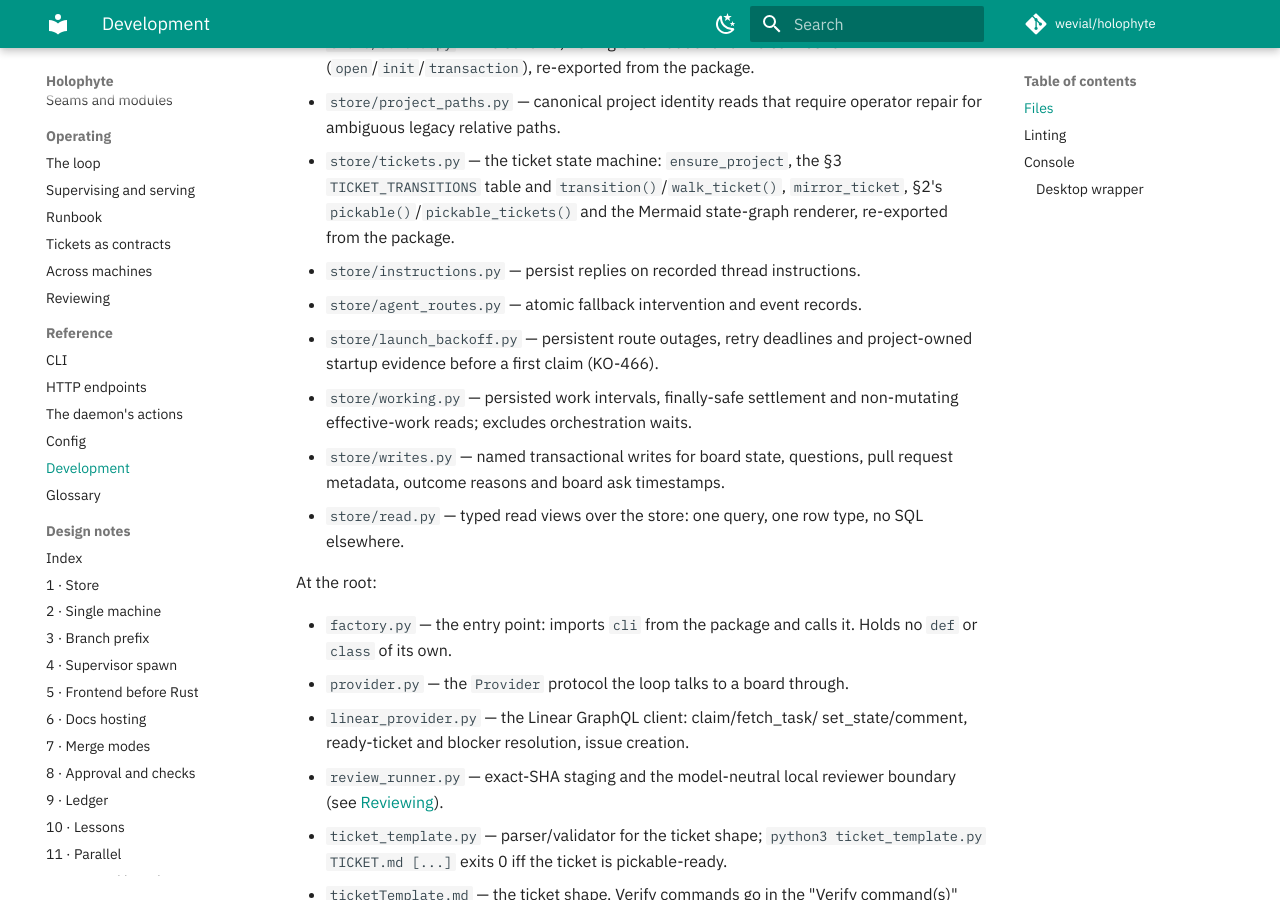
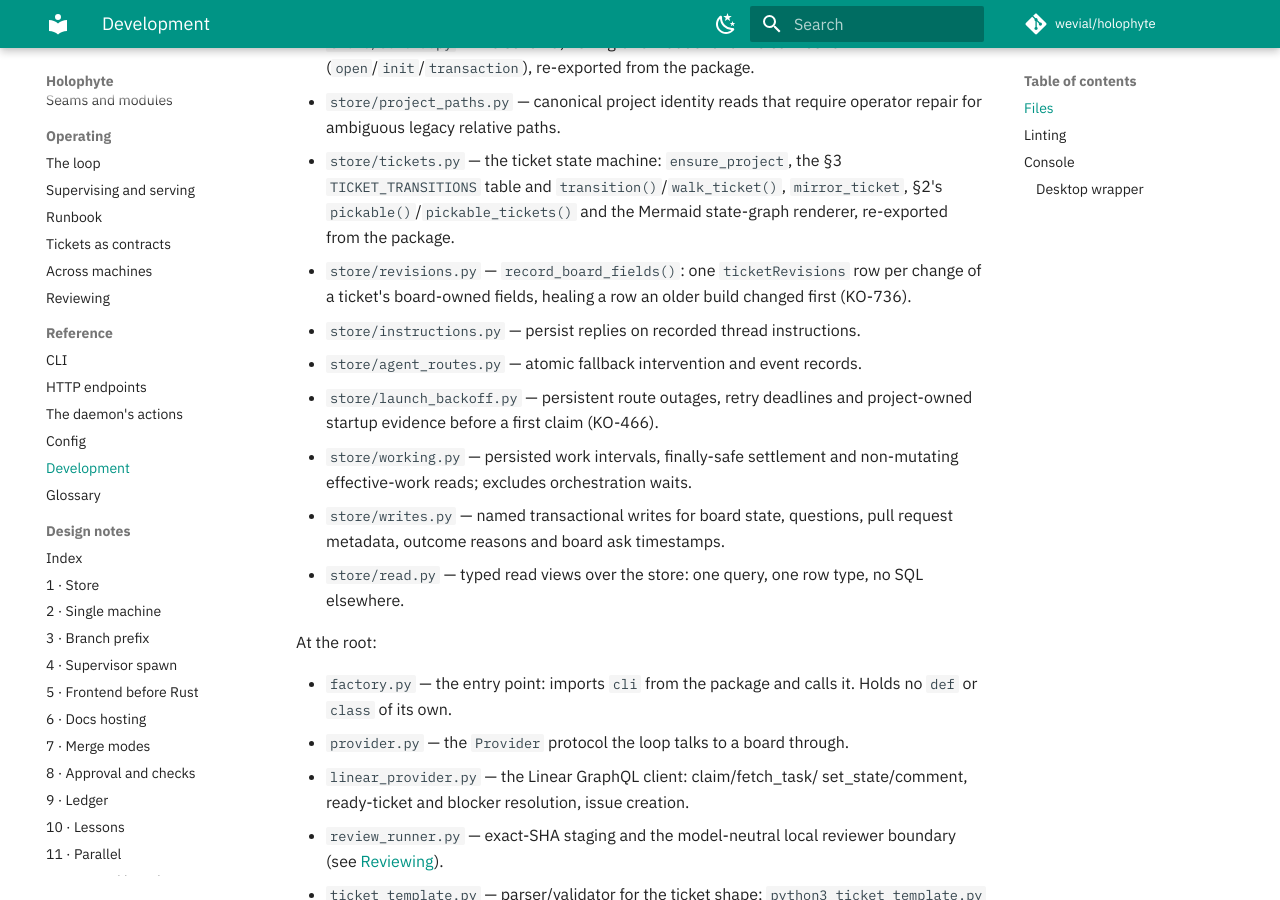
Before and after one commit to wevial/holophyte, an MkDocs documentation site: the page built from docs/development.md, in a window 1280 px wide and 900 px high, scrolled down 6238 px. Built offline with MkDocs 1.6.1 and Material for MkDocs 9.7.7, drawn with Linux system fonts in a browser that asks for light colours; comment, search, counter and statistics services are not loaded.

Commit message:
fix(store): document store/revisions.py and name the test's project id project_id (KO-736)
The unit check failed on two repository guards: docs/development.md must
name every store module, and a test must hold ensure_project()'s return
as project_id, not project.

```diff
--- a/docs/development.md
+++ b/docs/development.md
@@ -245,6 +245,9 @@ The store is its own package:
   `TICKET_TRANSITIONS` table and `transition()`/`walk_ticket()`,
   `mirror_ticket`, §2's `pickable()`/`pickable_tickets()` and the Mermaid
   state-graph renderer, re-exported from the package.
+- `store/revisions.py` — `record_board_fields()`: one `ticketRevisions`
+  row per change of a ticket's board-owned fields, healing a row an older
+  build changed first (KO-736).
 - `store/instructions.py` — persist replies on recorded thread instructions.
 - `store/agent_routes.py` — atomic fallback intervention and event records.
 - `store/launch_backoff.py` — persistent route outages, retry deadlines and
```
Also changed, not shown: 1 other file.
